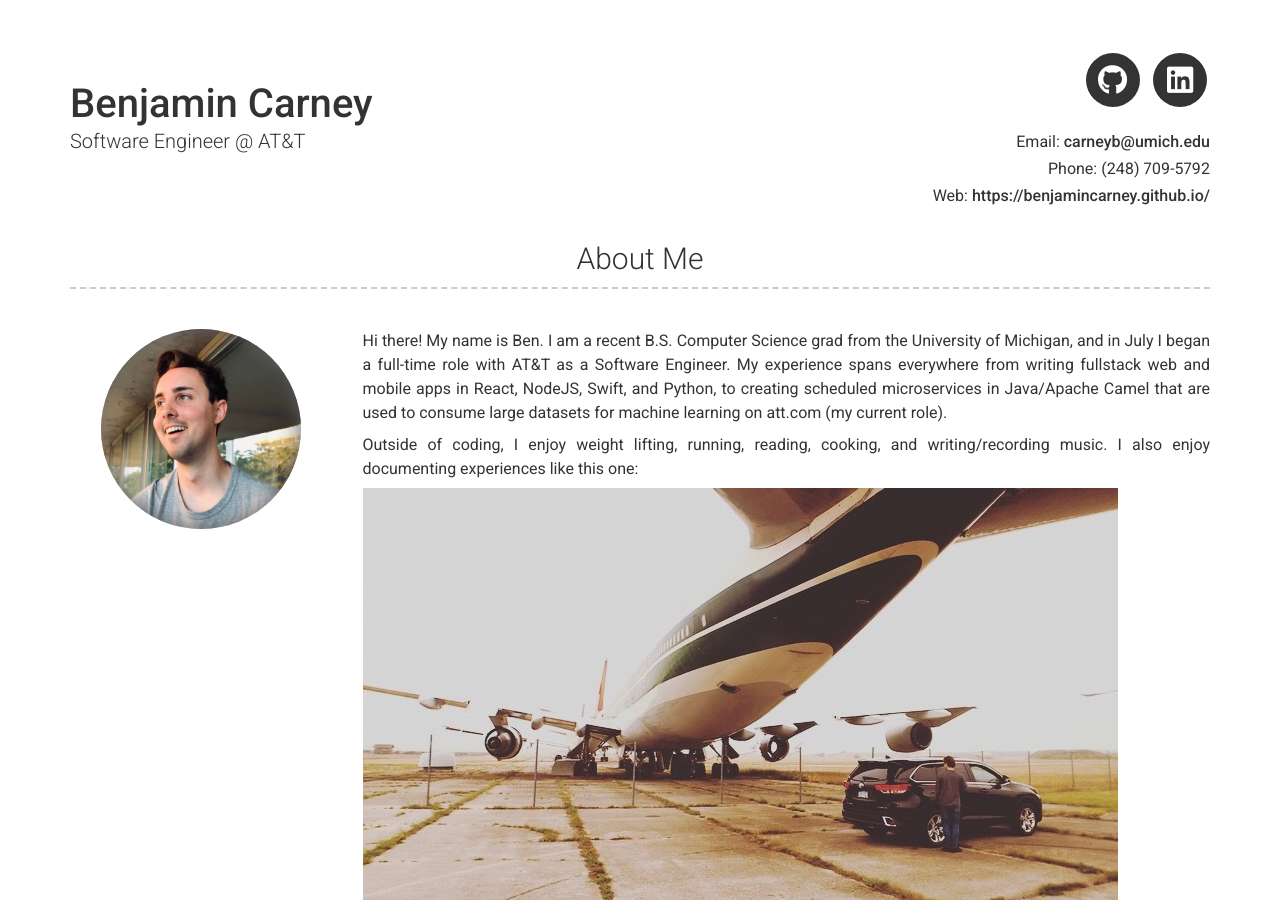
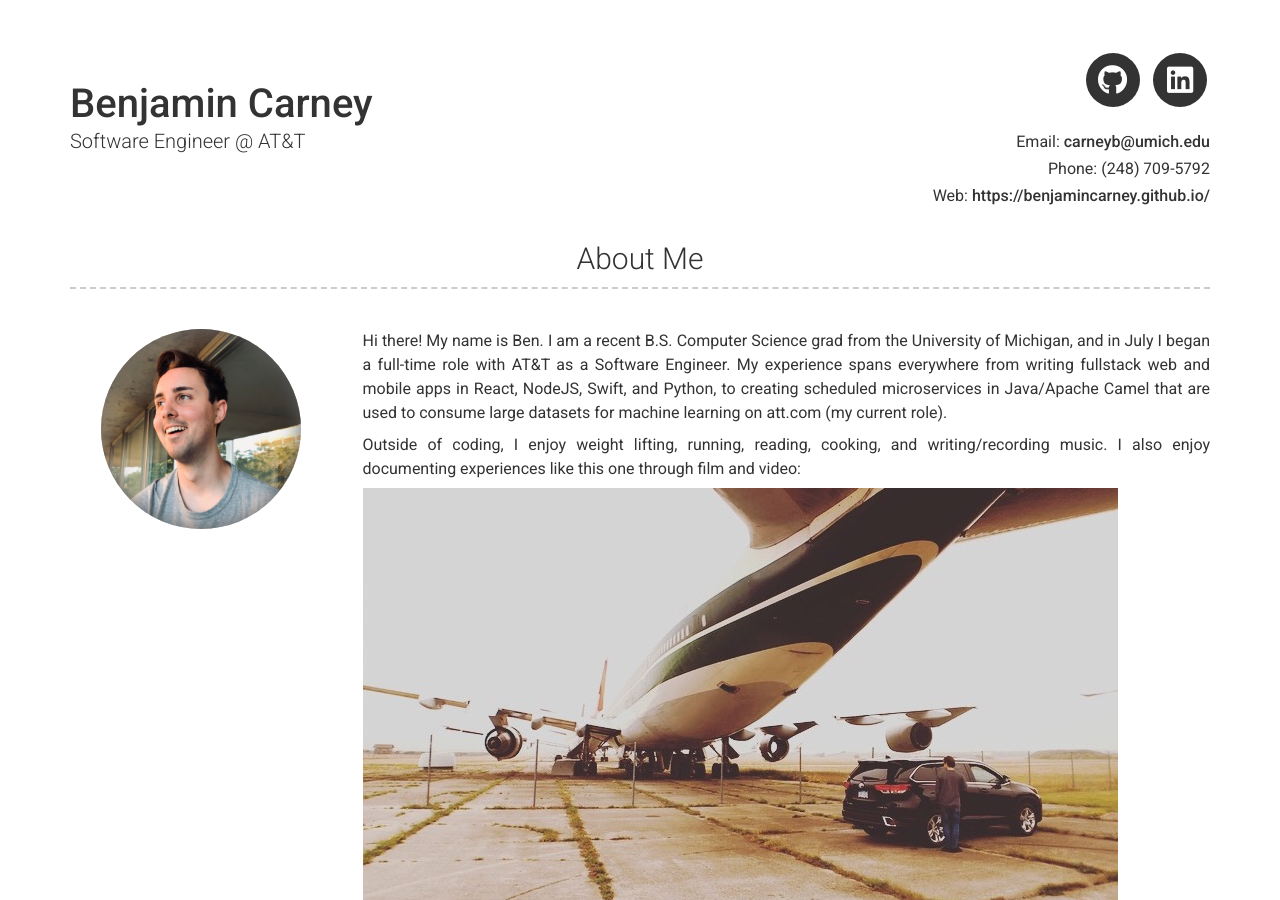
Before and after one commit to benjamincarney/benjamincarney.github.io, a Jekyll site: the page built from index.md, in a window 1280 px wide and 900 px high. Built offline with Jekyll 4.4.1, drawn with Linux system fonts in a browser that asks for light colours; nearby versions of some CDN libraries.

Commit message:
Updated about me section:

```diff
--- a/_config.yml
+++ b/_config.yml
@@ -57,7 +57,8 @@ about_content: | # this will include new lines to allow paragraphs
   mobile apps in React, NodeJS, Swift, and Python, to creating scheduled microservices in Java/Apache Camel that are used
   to consume large datasets for machine learning on att.com (my current role).
 
-  Outside of coding, I enjoy weight lifting, running, reading, cooking, and writing/recording music. I also enjoy documenting experiences like this one:
+  Outside of coding, I enjoy weight lifting, running, reading, cooking, and writing/recording music. I also enjoy documenting
+  experiences like this one through film and video:
 
   ![Plane](/images/Plane.JPG)
 
```
